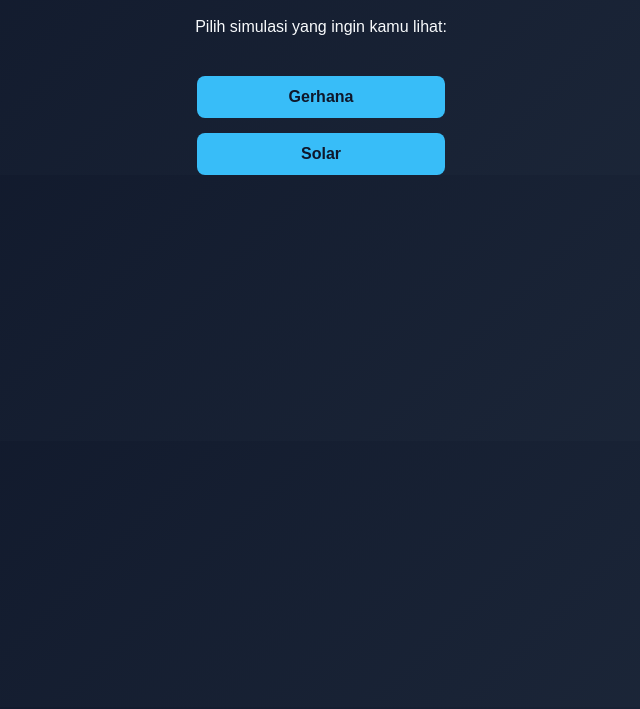
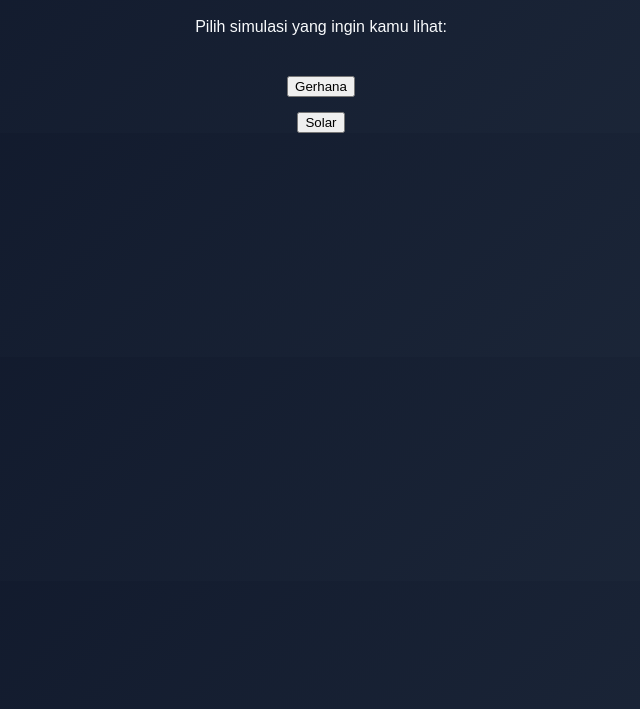
Before and after one commit to ivanfajrin/mediaipa, a plain HTML site: page index.html in a window 1280 px wide. Shown: the part 91-800 px from the top of the page, without its empty margins (319-959 px from the left). Drawn offline with Linux system fonts and the light colour scheme.

Commit message:
Replace links with buttons for navigation

```diff
--- a/index.html
+++ b/index.html
@@ -46,8 +46,9 @@
   <p>Pilih simulasi yang ingin kamu lihat:</p>
 
   <div class="links">
-    <a href="gerhana.html">Gerhana</a>
-    <a href="solar.html">Solar</a>
-  </div>
+  <button onclick="location.href='gerhana.html'">Gerhana</button>
+  <button onclick="location.href='solar.html'">Solar</button>
+</div>
+
 </body>
 </html>
```
